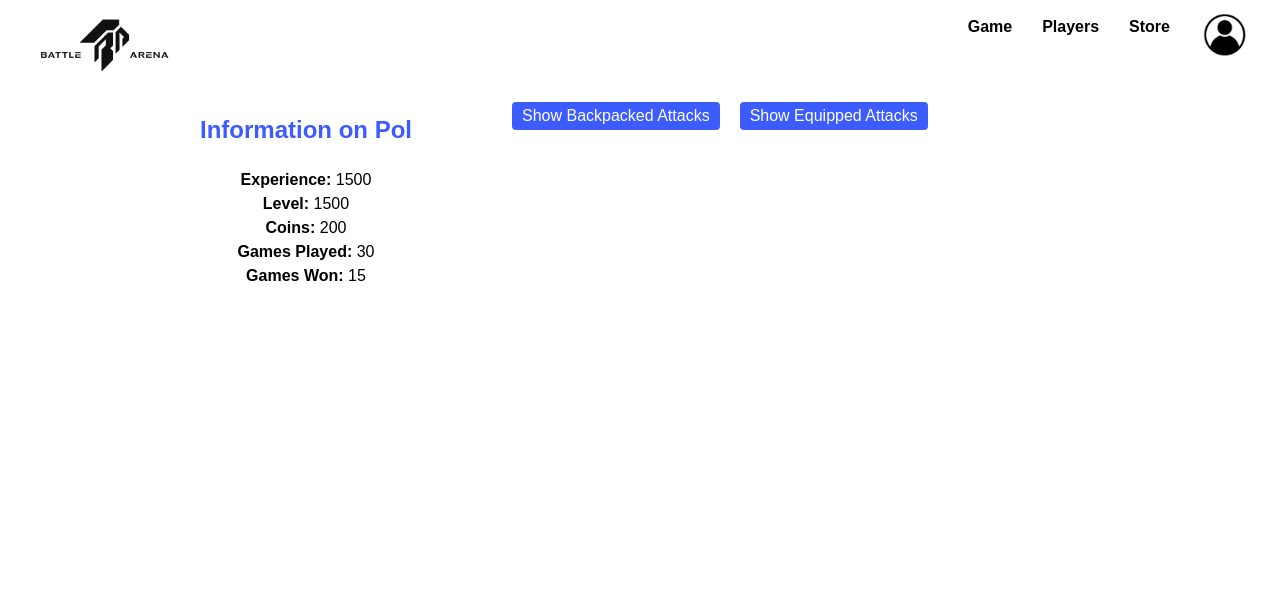
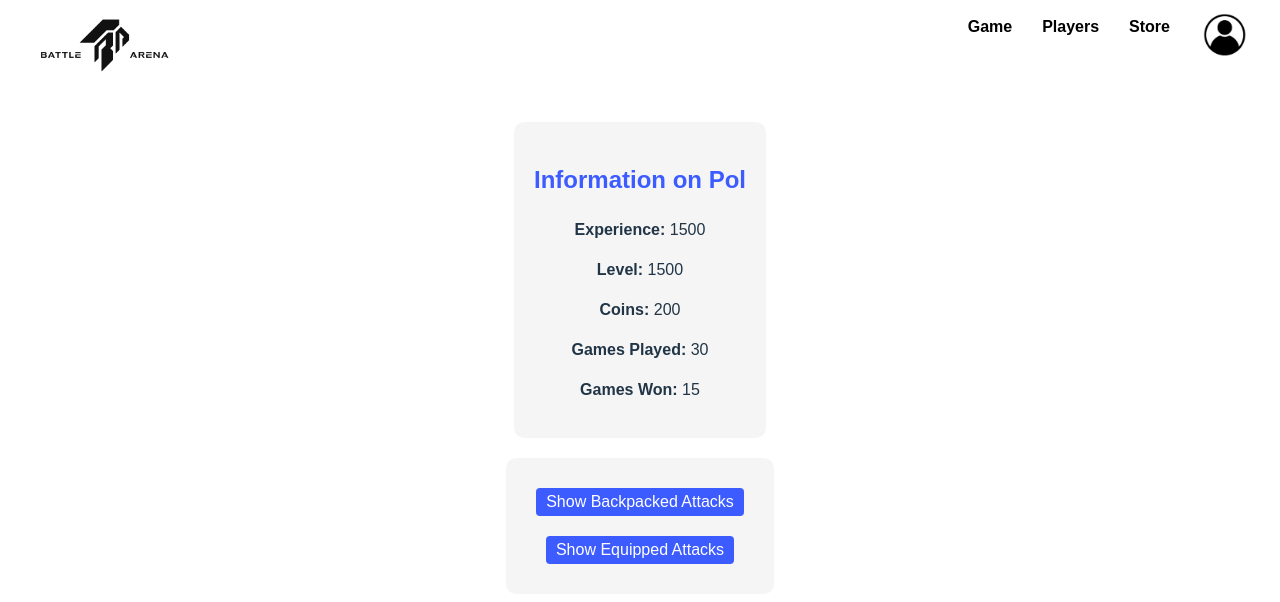
Before and after one commit to juangnnz/webprojects1, a Vue app: page /player-history in a window 1280 px wide. Shown: the top 602 px of the page. Built offline with nearby package versions, Linux system fonts and the light colour scheme.

Commit message:
updated player history

```diff
--- a/src/components/PlayerHistory.vue
+++ b/src/components/PlayerHistory.vue
@@ -1,27 +1,16 @@
 <template>
-    <div class="Player-History">
-      <div class="info">
+    <section class="Player-History">
+      <article class="info">
         <h2>Information on {{ player.name }}</h2>
 
-        <div style="color: black;" >
-          <strong >Experience:</strong> {{ player.experience }}
-        </div>
-        <div style="color: black;">
-          <strong>Level:</strong> {{ calculateLevel(player.experience) }}
-        </div>
-        <div style="color: black;">
-          <strong style="color: black;">Coins:</strong> {{ player.coins }}
-        </div>
-        <div style="color: black;">
-          <strong style="color: black;">Games Played:</strong> {{ player.gamesPlayed }}
-        </div>
-        <div style="color: black;">
-          <strong style="color: black;">Games Won:</strong> {{ player.gamesWon }}
-        </div>
-      </div>
+        <p><strong>Experience:</strong> {{ player.experience }}</p>
+        <p><strong>Level:</strong> {{ calculateLevel(player.experience) }}</p>
+        <p><strong>Coins:</strong> {{ player.coins }}</p>
+        <p><strong>Games Played:</strong> {{ player.gamesPlayed }}</p>
+        <p><strong>Games Won:</strong> {{ player.gamesWon }}</p>
+      </article>
 
-      <div class="attacks">
-
+      <article class="attacks">
           <div >
             <button @click="toggleBackpackAttacks">Show Backpacked Attacks</button>
             <div v-if="showBackpackAttacks">
@@ -46,8 +35,8 @@
             </div>
           </div>
 
-      </div>
-    </div>
+        </article>
+      </section>
   </template>
 
   <script>
@@ -90,28 +79,24 @@
 
   <style scoped>
 
-  .Player-History{
-
+  .Player-History {
     display: flex;
-    flex-direction: row;
+    flex-direction: column;
+    align-items: center;
+    padding: 20px;
   }
 
-  .info{
-
-    margin-left: 200px;
+  .info, .attacks {
+    max-width: 90%;
+    margin: 10px;
+    background-color: #f5f5f5;
+    border-radius: 10px;
+    padding: 20px;
   }
 
-  .attacks{
-     margin-left: 90px;
-     display: flex;
-     flex-direction: row;
-  }
-  .player-details {
-    max-width: 600px;
-    margin: 20px auto;
-    padding: 20px;
-    background-color: #f5f5f5;
-    border-radius: 10px;
+  .attacks {
+    display: flex;
+    flex-direction: column;
   }
 
   button {
@@ -120,7 +105,22 @@
     cursor: pointer;
   }
 
-  li{
+  li {
     color: black;
-}
-  </style>
+  }
+
+  @media (max-width: 768px) {
+    .Player-History {
+      flex-direction: column;
+    }
+
+    .info, .attacks {
+      width: 100%;
+      margin: 5px 0;
+    }
+
+    .attacks {
+      flex-direction: column;
+    }
+  }
+</style>
```
